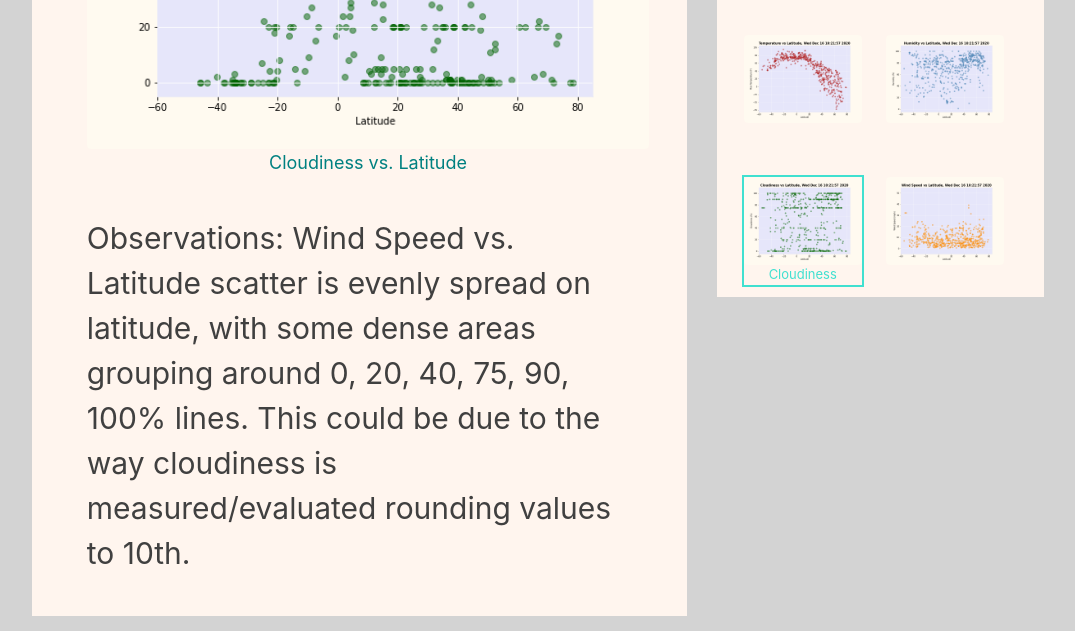
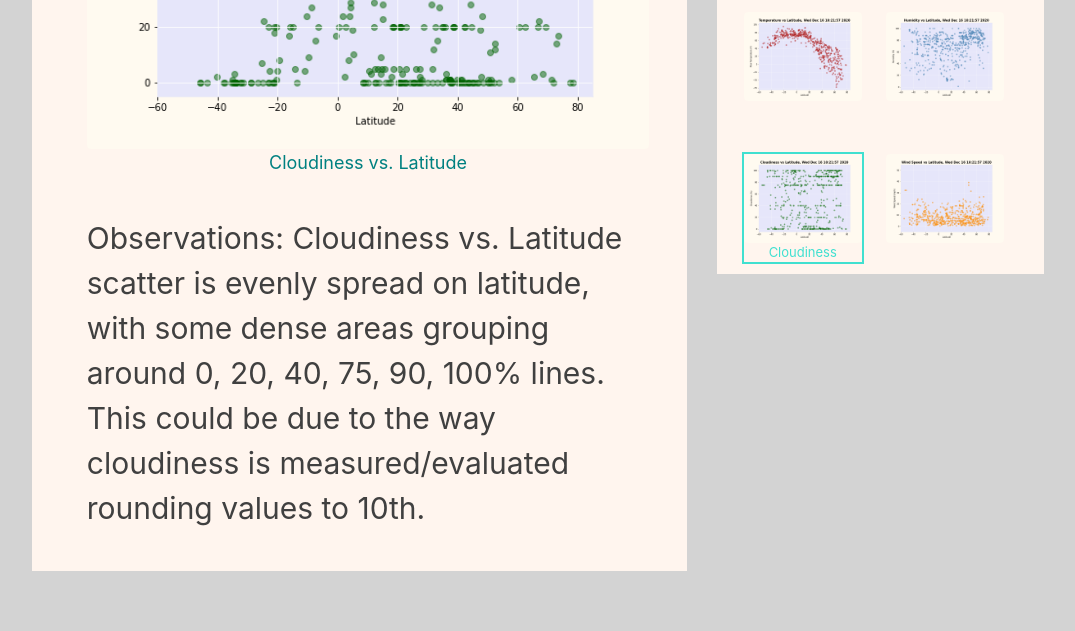
Before and after one commit to ykrasnikov/Web-Design, a plain HTML site: page pages/clouds.html in a window 1280 px wide. Shown: the part 528-1159 px from the top of the page, without its empty margins (102-1177 px from the left). After the commit the page ends 1114 px from the top, so only its background shows below. Drawn offline with nearby package versions, Linux system fonts and the light colour scheme.

Commit message:
updating readme amd final touches

```diff
--- a/pages/clouds.html
+++ b/pages/clouds.html
@@ -63,7 +63,7 @@
                     <a>
                     <p class="p1p1">
                         Observations:
-                        Wind Speed vs. Latitude scatter  is evenly spread on latitude, with some dense areas grouping
+                        Cloudiness vs. Latitude scatter  is evenly spread on latitude, with some dense areas grouping
                          around 0, 20, 40, 75, 90, 100% lines. This could be due to the way cloudiness is measured/evaluated rounding values to 10th.
                     </p>
 
```
